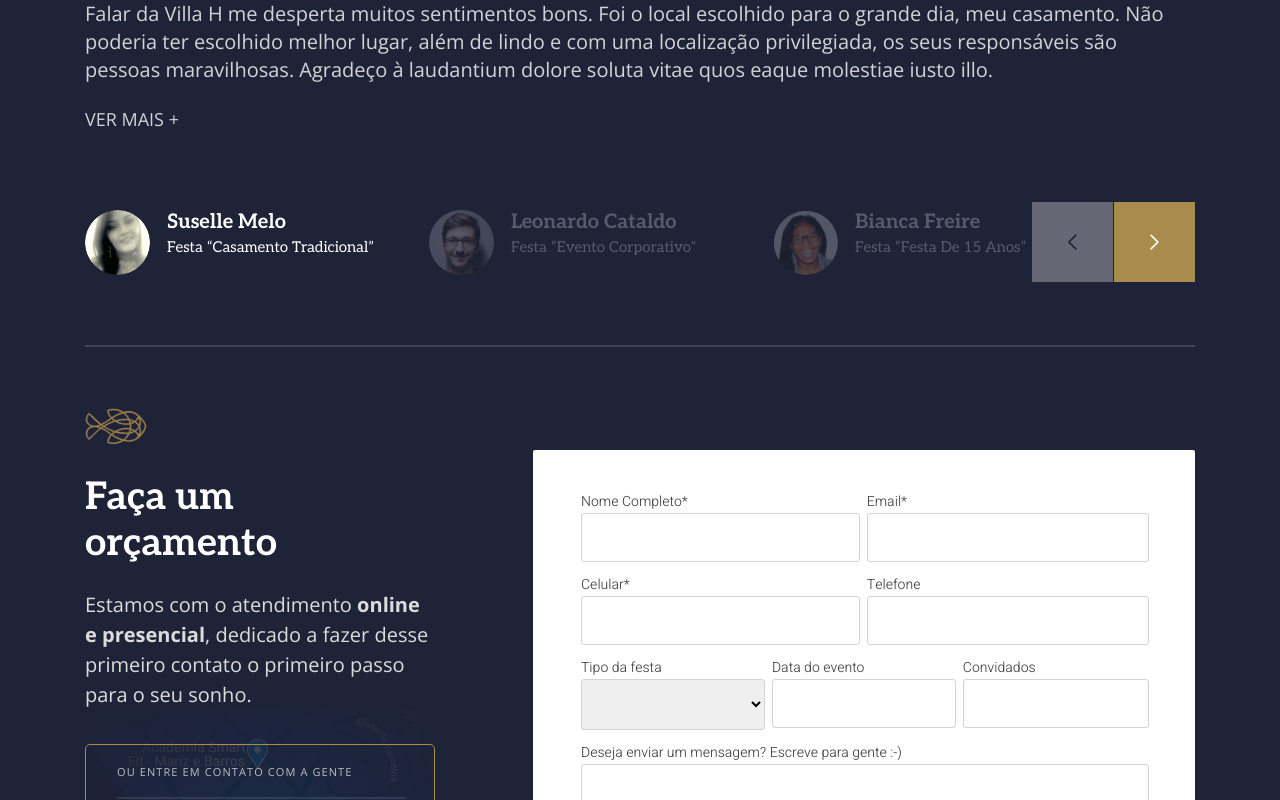
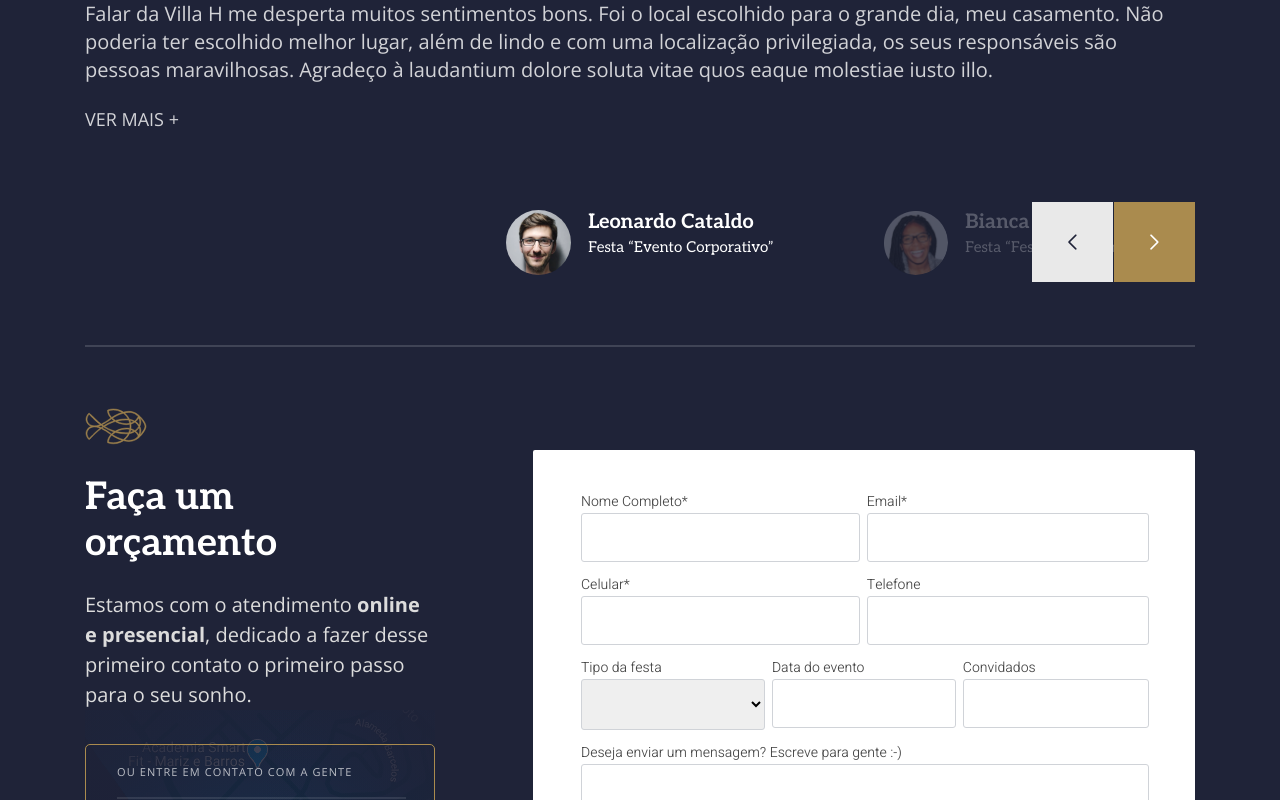
Before and after one commit to jessiicasantos/villa-h-react, a React (Create React App) app: page / in a window 1280 px wide. Shown: the part 8718-9518 px from the top of the page. Built offline with nearby package versions, Linux system fonts and the light colour scheme; grey boxes are pictures that could not be loaded.

Commit message:
Initial config added to swiper Testimonial: Controller added; SwiperTxtTestimonial moved.

```diff
--- a/src/components/Container/Footer/Footer.css
+++ b/src/components/Container/Footer/Footer.css
@@ -20,10 +20,10 @@ footer {
     text-align: left;
 }
 
-.swiper-testimonial .swiper-slide {
+/* .swiper-testimonial .swiper-slide {
     max-width: 294px;
     align-items: center;
-}
+} */
 
 .swiper-testimonial img,
 .swiper-testimonial svg {
@@ -106,8 +106,8 @@ footer {
     opacity: 0.8;
 }
 
-.swiper-txt-testimonial .swiper-slide,
-.swiper-testimonial .swiper-slide {
+.swiper-txt-testimonial .swiper-slide/* ,
+.swiper-testimonial .swiper-slide */ {
     flex-direction: column;
     align-items: flex-start;
     text-align: left;
--- a/src/components/Container/Footer/Footer.jsx
+++ b/src/components/Container/Footer/Footer.jsx
@@ -1,6 +1,6 @@
 import SwiperTestimonial from './SwiperTestimonial/SwiperTestimonial';
 import './Footer.css';
-import SwiperTxtTestimonial from './SwiperTestimonial/SwiperTxtTestimonial';
+// import SwiperTxtTestimonial from './SwiperTestimonial/SwiperTxtTestimonial';
 import Section from '../../Section/Section';
 import { ReactComponent as Fish } from '../../../assets/img/fish-icon.svg';
 import BoxContact from './BoxContact/BoxContact';
@@ -25,7 +25,7 @@ const dataSelect = [
 const Footer = () => (
   <footer id="depoimentos">
     <div className="container">
-      <SwiperTxtTestimonial />
+      {/* <SwiperTxtTestimonial /> */}
       <SwiperTestimonial />
       <hr />
       <div className="orcamento" id="orcamento">
--- a/src/components/Container/Footer/SwiperTestimonial/InfoTestimonial.jsx
+++ b/src/components/Container/Footer/SwiperTestimonial/InfoTestimonial.jsx
@@ -1,5 +1,90 @@
-const InfoTestimonial = ({ data }) => {
+import { Controller, Navigation } from 'swiper';
+import { Swiper, SwiperSlide } from 'swiper/react';
+import 'swiper/css';
+import 'swiper/css/navigation';
+import '../../../../styles.css';
+import Suselle from '../img/Suselle.png';
+import Leonardo from '../img/Leonardo.png';
+import Bianca from '../img/Bianca.png';
+import Felipe from '../img/Felipe.svg';
+import { useState } from 'react';
+import More from './More';
+
+const InfoTestimonial = () => {
+  const dataTestimonial = [
+    {
+      photo: Suselle,
+      name: 'Suselle Melo',
+      type: 'Festa “Casamento tradicional”',
+    },
+    {
+      photo: Leonardo,
+      name: 'Leonardo Cataldo',
+      type: 'Festa “Evento Corporativo”',
+    },
+    {
+      photo: Bianca,
+      name: 'Bianca Freire',
+      type: 'Festa “Festa de 15 anos”',
+    },
+    {
+      photo: <Felipe />,
+      name: 'Felipe Bourbon',
+      type: 'Festa “Small Wedding”',
+    },
+  ];
+
+  const dataTxtTestimonial = [
+    {
+      text: 'Falar da Villa H me desperta muitos sentimentos bons. Foi o local escolhido para o grande dia, meu casamento. Não poderia ter escolhido melhor lugar, além de lindo e com uma localização privilegiada, os seus responsáveis são pessoas maravilhosas. Agradeço à laudantium dolore soluta vitae quos eaque molestiae iusto illo.',
+    },
+    {
+      text: 'Lorem ipsum dolor sit amet, consectetur adipisicing elit. Atque velit ipsa explicabo veniam porro optio impedit fuga ducimus, perferendis nulla tempore laudantium dolore soluta vitae quos eaque molestiae iusto illo. Lorem ipsum dolor sit amet consectetur adipisicing elit. Fuga numquam rerum ducimus odit corrupti ipsum deleniti? Sunt nihil quibusdam, reiciendis eius, ex eum laudantium recusandae corrupti ut eaque, hic voluptatem. um dolore soluta vitae quos eaque molestiae iusto illo. Lorem ipsum dolor sit amet consectetur adipisicing elit. Fuga numquam rerum ducimus odit corrupti ipsum deleniti? Sunt nihil quibusdam, reiciendis eius, ex eum laudantium recusandae corrupti ut eaque, hic voluptatem. ',
+    },
+    {
+      text: 'Perferendis asperiores molestias numquam consequuntur architecto vel animi quia fugiat nobis quidem, voluptatem eius sequi dicta soluta magnam exercitationem sit dolore illum.',
+    },
+    {
+      text: 'Sequi voluptatum modi temporibus deleniti, veritatis rerum consequuntur voluptatem. Debitis, eos recusandae. Lorem ipsum dolor sit amet consectetur adipisicing elit. Omnis maxime corrupti ducimus veniam accusamus odit debitis et neque?',
+    },
+  ];
+
+  const [firstSwiper, setFirstSwiper] = useState(null);
+  const [secondSwiper, setSecondSwiper] = useState(null);
+
   return (
+    <>
+      <Swiper
+        modules={[Controller]}
+        onSwiper={setFirstSwiper}
+        controller={{ control: secondSwiper }}
+        spaceBetween={15}
+        slidesPerView={1}
+        grabCursor={true}
+        className="swiper-txt-testimonial"
+      >
+        {dataTxtTestimonial.map((data, i) => (
+          <SwiperSlide key={`data-${i}`}>
+            <More data={data} />
+          </SwiperSlide>
+        ))}
+      </Swiper>
+
+      <Swiper
+        navigation
+        modules={[Navigation, Controller]}
+        onSwiper={setSecondSwiper}
+        controller={{ control: firstSwiper }}
+        slidesPerView={3}
+        slideToClickedSlide={true}
+        centeredSlides={true}
+        loop={true}
+        speed={300}
+        grabCursor={true}
+        className="swiper-testimonial"
+      >
+        {dataTestimonial.map((data, i) => (
+          <SwiperSlide key={`data-${i}`}>
             <div className="info-testimonial">
               <img src={data.photo} alt={`Foto de ${data.name}`} />
               <div>
@@ -7,6 +92,10 @@ const InfoTestimonial = ({ data }) => {
                 <h6>{data.type}</h6>
               </div>
             </div>
+          </SwiperSlide>
+        ))}
+      </Swiper>
+    </>
   );
 };
 
--- a/src/components/Container/Footer/SwiperTestimonial/SwiperTestimonial.jsx
+++ b/src/components/Container/Footer/SwiperTestimonial/SwiperTestimonial.jsx
@@ -1,61 +1,11 @@
-import { Navigation } from 'swiper';
-import { Swiper, SwiperSlide } from 'swiper/react';
-import 'swiper/css';
-import 'swiper/css/navigation';
-import '../../../../styles.css';
-import Suselle from '../img/Suselle.png';
-import Leonardo from '../img/Leonardo.png';
-import Bianca from '../img/Bianca.png';
-import Felipe from '../img/Felipe.svg';
+import InfoTestimonial from './InfoTestimonial';
 
-const dataTestimonial = [
-  {
-    text: 'Falar da Villa H me desperta muitos sentimentos bons. Foi o local escolhido para o grande dia, meu casamento. Não poderia ter escolhido melhor lugar, além de lindo e com uma localização privilegiada, os seus responsáveis são pessoas maravilhosas. Agradeço à laudantium dolore soluta vitae quos eaque molestiae iusto illo.',
-    photo: Suselle,
-    name: 'Suselle Melo',
-    type: 'Festa “Casamento tradicional”',
-  },
-  {
-    text: 'Lorem ipsum dolor sit amet, consectetur adipisicing elit. Atque velit ipsa explicabo veniam porro optio impedit fuga ducimus, perferendis nulla tempore laudantium dolore soluta vitae quos eaque molestiae iusto illo. Lorem ipsum dolor sit amet consectetur adipisicing elit. Fuga numquam rerum ducimus odit corrupti ipsum deleniti? Sunt nihil quibusdam, reiciendis eius, ex eum laudantium recusandae corrupti ut eaque, hic voluptatem. um dolore soluta vitae quos eaque molestiae iusto illo. Lorem ipsum dolor sit amet consectetur adipisicing elit. Fuga numquam rerum ducimus odit corrupti ipsum deleniti? Sunt nihil quibusdam, reiciendis eius, ex eum laudantium recusandae corrupti ut eaque, hic voluptatem. ',
-    photo: Leonardo,
-    name: 'Leonardo Cataldo',
-    type: 'Festa “Evento Corporativo”',
-  },
-  {
-    text: 'Perferendis asperiores molestias numquam consequuntur architecto vel animi quia fugiat nobis quidem, voluptatem eius sequi dicta soluta magnam exercitationem sit dolore illum.',
-    photo: Bianca,
-    name: 'Bianca Freire',
-    type: 'Festa “Festa de 15 anos”',
-  },
-  {
-    text: 'Sequi voluptatum modi temporibus deleniti, veritatis rerum consequuntur voluptatem. Debitis, eos recusandae. Lorem ipsum dolor sit amet consectetur adipisicing elit. Omnis maxime corrupti ducimus veniam accusamus odit debitis et neque?',
-    photo: <Felipe />,
-    name: 'Felipe Bourbon',
-    type: 'Festa “Small Wedding”',
-  },
-];
-
-const SwiperTestimonial = () => (
-  <Swiper
-    navigation
-    modules={[Navigation]}
-    spaceBetween={50}
-    slidesPerView={3}
-    grabCursor={true}
-    className="swiper-testimonial"
-  >
-    {dataTestimonial.map((data, i) => (
-      <SwiperSlide key={`${data}`[i]}>
-        <div className="info-testimonial">
-          <img src={data.photo} alt={`Foto de ${data.name}`} />
-          <div>
-            <h5>{data.name}</h5>
-            <h6>{data.type}</h6>
-          </div>
-        </div>
-      </SwiperSlide>
-    ))}
-  </Swiper>
-);
+const SwiperTestimonial = ({ data }) => {
+  return (
+    <>
+      <InfoTestimonial data={data} />
+    </>
+  );
+};
 
 export default SwiperTestimonial;
```
Also changed, not shown: src/components/Container/Footer/SwiperTestimonial/SwiperTxtTestimonial.jsx (+36 -37 lines). Lines whose indentation alone changed are shown as unchanged.
